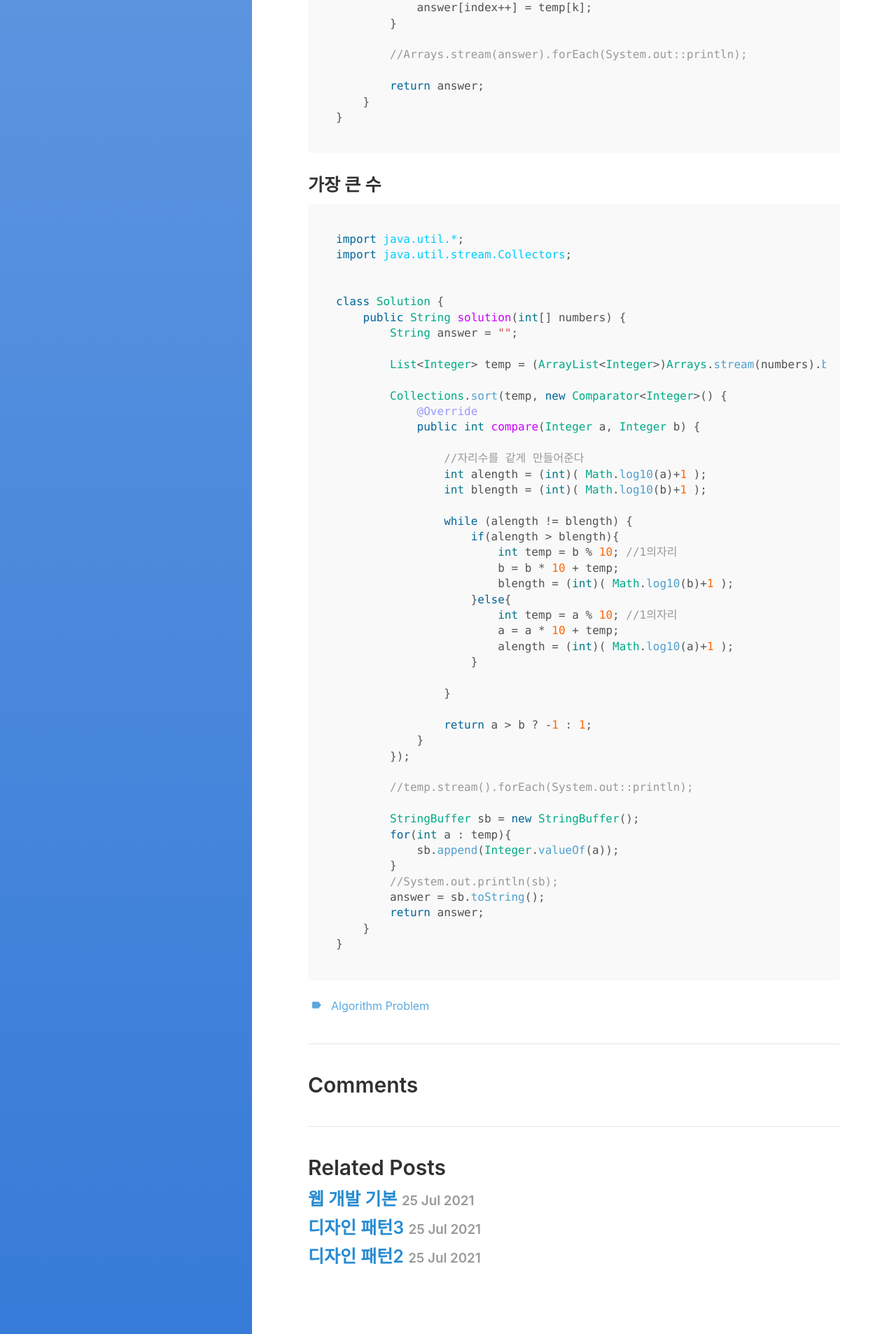
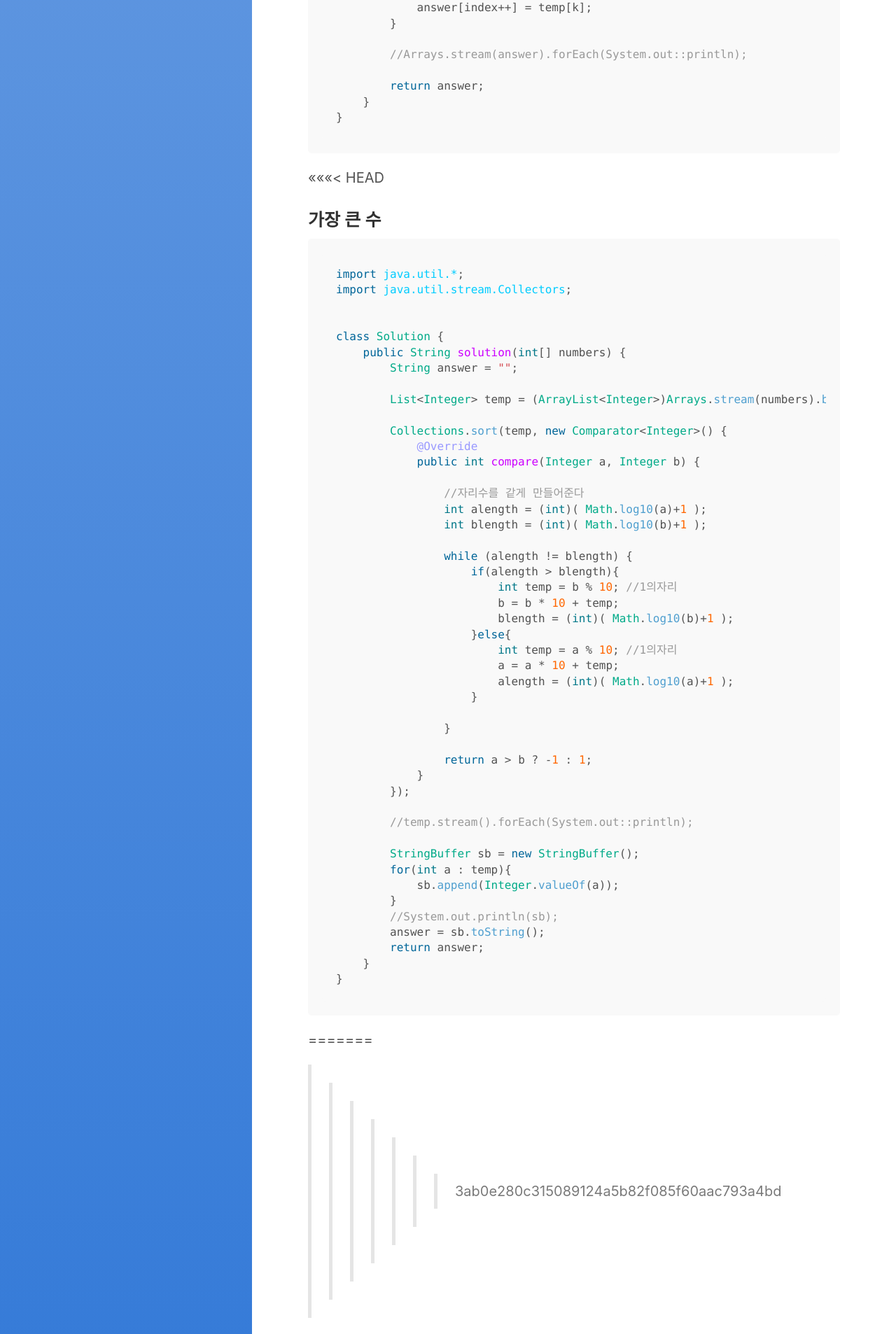
Before and after one commit to HEECHANG7832/HEECHANG7832.github.io, a Jekyll site: the page built from _posts/Algorithm Problem/2021-07-25-Algorithm Problem-정렬.md, in a window 1280 px wide. Shown: the part 674-2580 px from the top of the page at 70% size. Built offline with Jekyll 4.4.1, drawn with Linux system fonts in a browser that asks for light colours.

Commit message:
Merge branch 'master' of https://github.com/HEECHANG7832/HEECHANG7832.github.io

````diff
--- a/_posts/Algorithm Problem/2021-07-25-Algorithm Problem-정렬.md
+++ b/_posts/Algorithm Problem/2021-07-25-Algorithm Problem-정렬.md
@@ -37,6 +37,7 @@
     }
 }
 ```
+<<<<<<< HEAD
 
 
 ### 가장 큰 수
@@ -89,3 +90,5 @@
     }
 }
 ```
+=======
+>>>>>>> 3ab0e280c315089124a5b82f085f60aac793a4bd
````
